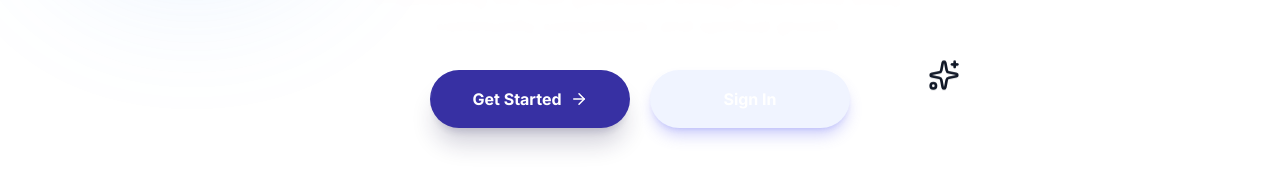
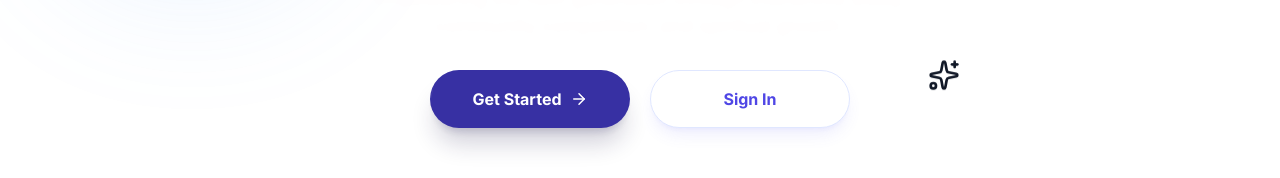
Before and after one commit to peadetng-design/Homepage-Of-Build-Leaders-LMS-, a React (Vite) app: page / in a window 1280 px wide. Shown: the part 418-596 px from the top of the page. Built offline with nearby package versions, Linux system fonts and the light colour scheme; no server answers.

Commit message:
feat(hero): Improve sign-in button styling
Update the "Sign In" button's background color to white and its text color to royal-600. Also, adjust the shadow and border to create a more distinct visual appearance and improve contrast with the primary "Get Started" button.

```diff
--- a/components/Hero.tsx
+++ b/components/Hero.tsx
@@ -78,7 +78,7 @@ const Hero: React.FC<HeroProps> = ({ onRegister, onSignIn, currentUser, onNaviga
                 </button>
                 <button
                   onClick={onSignIn}
-                  className="px-8 py-4 bg-royal-50 text-white font-bold rounded-full shadow-lg shadow-royal-500/30 hover:shadow-xl transition-all transform hover:-translate-y-1 min-w-[200px] hover:bg-royal-600 border border-transparent"
+                  className="px-8 py-4 bg-white text-royal-600 font-bold rounded-full shadow-lg shadow-royal-500/10 hover:shadow-xl transition-all transform hover:-translate-y-1 min-w-[200px] border border-royal-100"
                 >
                   Sign In
                 </button>
```
